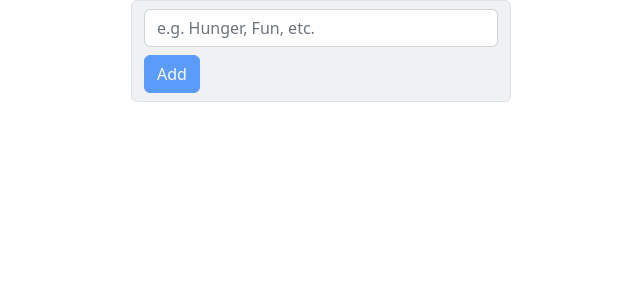
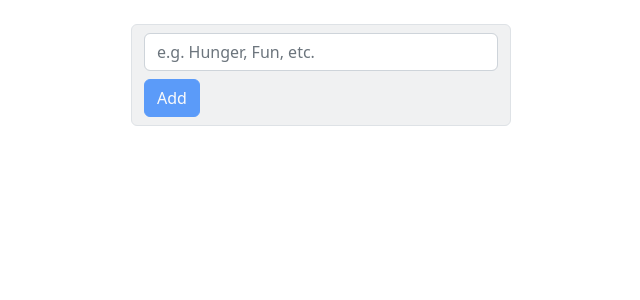
Before and after one commit to silvertonguedlyra/sims-motives-generator, a Next.js app: page / in a window 1280 px wide. Shown: the top 300 px of the page, without its empty margins (319-959 px from the left). Built offline with nearby package versions, Linux system fonts and the light colour scheme.

Commit message:
Fix spacing

```diff
--- a/components/motives-dashboard/MotivesDashboard.tsx
+++ b/components/motives-dashboard/MotivesDashboard.tsx
@@ -114,7 +114,6 @@ export default function MotivesDashboard() {
     }
     const clipboardItem = new ClipboardItem({
       "image/png": toBlob(myRef.current).then((blob) => {
-        console.log(blob);
         if (!blob) {
           toast("Failed to copy :(", {
             type: "error",
@@ -144,7 +143,7 @@ export default function MotivesDashboard() {
 
   return (
     <>
-      <div ref={myRef}>{renderedMotives}</div>
+      <div className="mt-2" ref={myRef}>{renderedMotives}</div>
       <AddMotiveBar
         displayCopy={motives.length !== 0}
         onAddMotive={onAddMotive}
--- a/pages/index.tsx
+++ b/pages/index.tsx
@@ -3,7 +3,7 @@ export default function Home() {
     return (
       <div className="container">
         <div className="row">
-          <div className="col-8 col-md-4 mx-auto border rounded bg-secondary bg-opacity-10">
+          <div className="mt-4 col-8 col-md-4 mx-auto border rounded bg-secondary bg-opacity-10">
             <MotivesDashboard />
           </div>
         </div>
```
